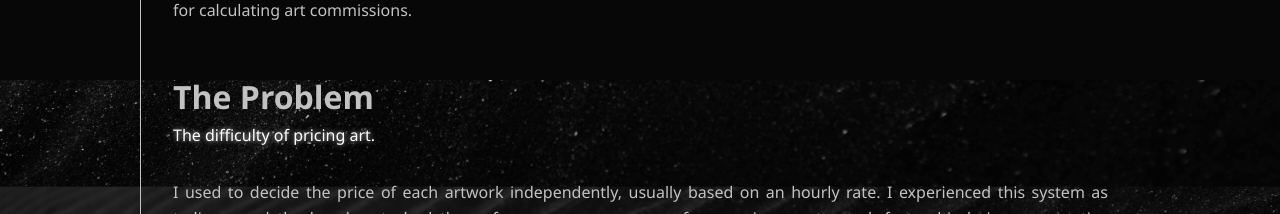
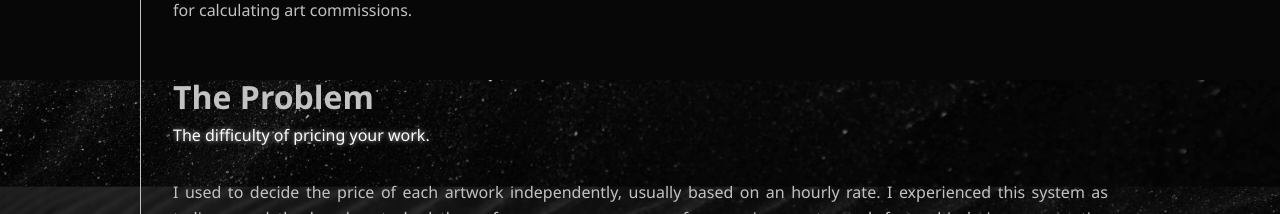
Before and after one commit to baharRi/portfolio, a React (Create React App) app: page /#/project/1 in a window 1280 px wide. Shown: the part 1520-1734 px from the top of the page. Built offline with nearby package versions, Linux system fonts and the light colour scheme.

Commit message:
added article link

```diff
--- a/src/components/pages/ProjectPages/Project1.js
+++ b/src/components/pages/ProjectPages/Project1.js
@@ -31,7 +31,7 @@ function Project1() { // OBS: double check the class in css
       </p>
 
         <h2>The Problem</h2>
-        <span>The difficulty of pricing art.</span>
+        <span>The difficulty of pricing your work.</span>
 
         <p className="desc">
         I used to decide the price of each artwork independently, usually based on an hourly rate.
--- a/src/components/pages/ProjectPages/Project4.js
+++ b/src/components/pages/ProjectPages/Project4.js
@@ -53,11 +53,11 @@ function Project4() { // OBS: double check the class in css
         <li>Facilitate sense-making processes online</li>
         <li>Integrate spatial separation and situational awareness</li>
       </ul>
-      <p className="desc">A published article detailing the work of this thesis is underway, and will be available to read on this page.</p>
+      <p className="desc">I have published an article in the journal of Computer-Supported Cooperative Work (CSCW) detailing the work of this thesis, which is available online on the link below.</p>
 </section>
 
 <section className="projects">
-<a href="https://recruitfacts.wordpress.com" target="_blank" rel="noreferrer noopener"><button id="wordpress" type="button">Project information website<LaunchIcon style={{ verticalAlign: 'middle', marginLeft: 8 }}/></button></a>
+<a href="https://link.springer.com/article/10.1007/s10606-026-09541-9" target="_blank" rel="noreferrer noopener"><button id="wordpress" type="button">View my publication<LaunchIcon style={{ verticalAlign: 'middle', marginLeft: 8 }}/></button></a>
 </section>
 </div>
   ); // clean up bottom button (new class centeredButton?)
```
